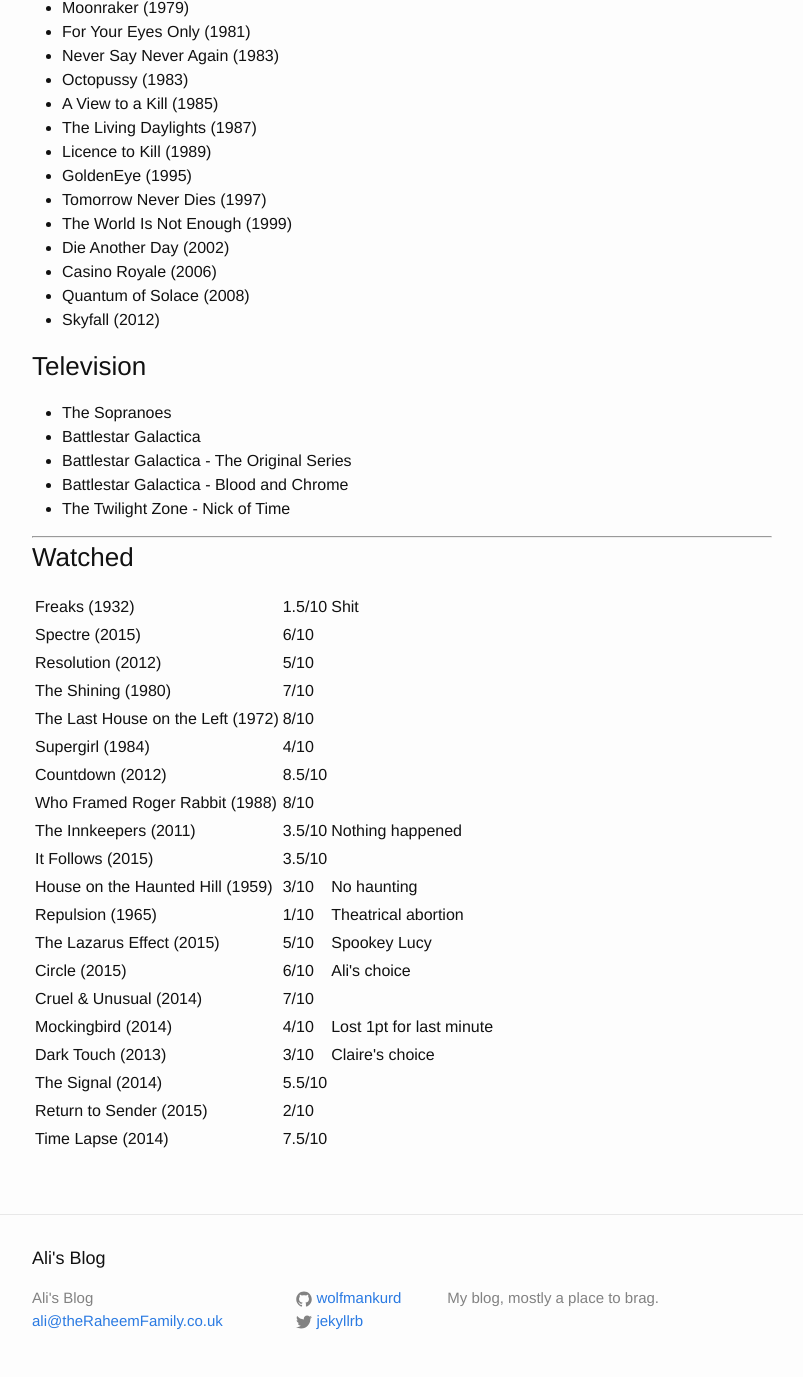
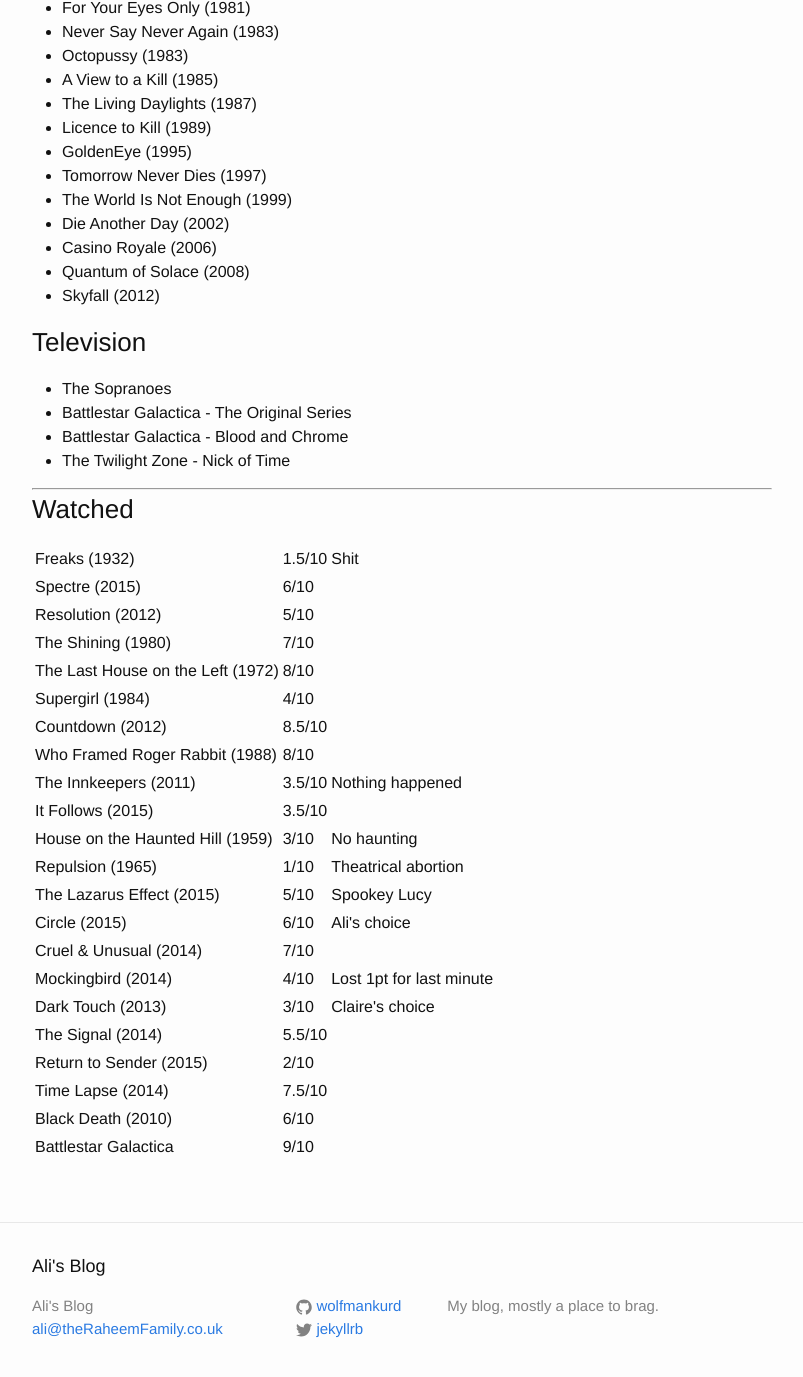
Before and after one commit to ali-raheem/alis_blog, a Jekyll site: the page built from watch-list.md, in a window 1280 px wide and 1400 px high, scrolled down 1278 px. Shown: the top 1377 px of the window, without its empty margins (238-1041 px from the left). Built offline with Jekyll 4.4.1, drawn with Linux system fonts in a browser that asks for light colours.

Commit message:
update movie list

```diff
--- a/watch-list.md
+++ b/watch-list.md
@@ -94,4 +92,6 @@ permalink: /watch-list/
 <tr><td>The Signal (2014) </td><td> 5.5/10 </td></tr>
 <tr><td>Return to Sender (2015) </td><td> 2/10 </td></tr>
 <tr><td>Time Lapse (2014) </td><td> 7.5/10 </td></tr>
+<tr><td>Black Death (2010) </td><td> 6/10 </td></tr>
+<tr><td>Battlestar Galactica </td><td> 9/10 </td></tr>
 </table>
```
Also changed, not shown: other parts of watch-list.md (+0 -2 lines).
